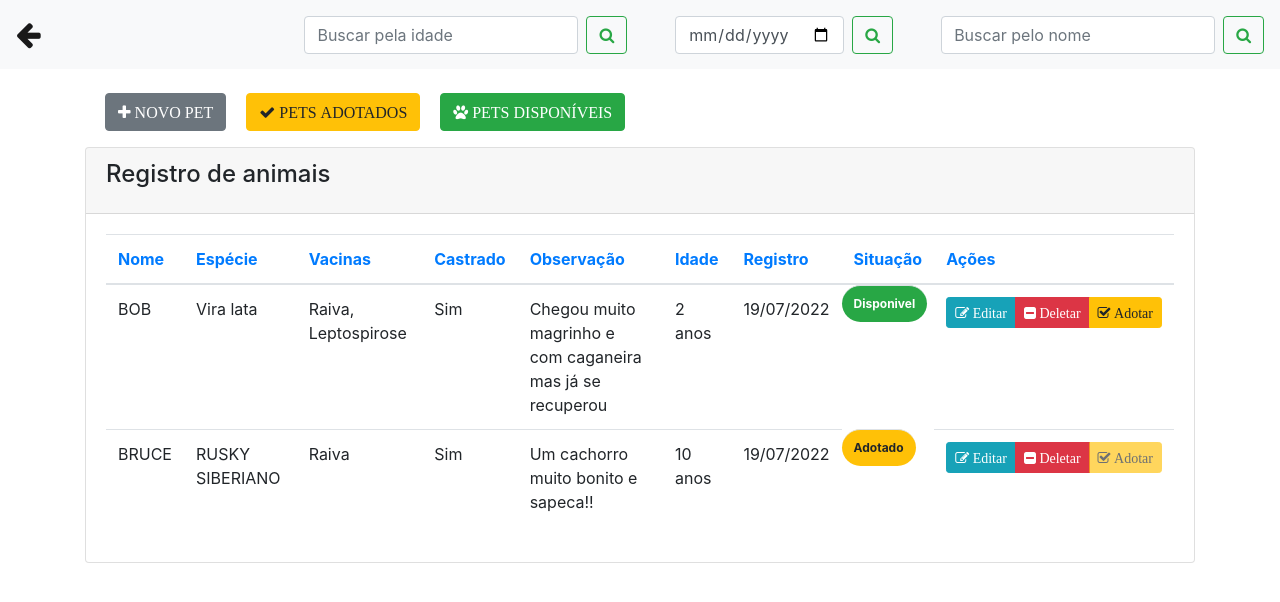
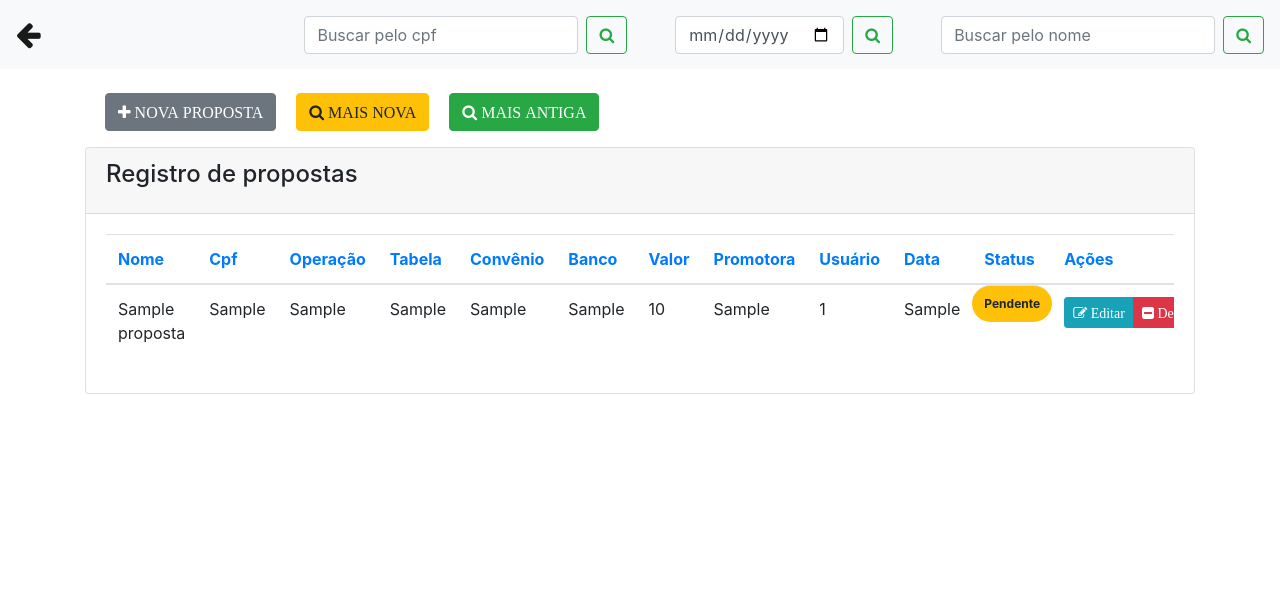
Before and after one commit to figueredorv/crm, a PHP site: page /propostas.php in a window 1280 px wide. Shown: the top 602 px of the page. Run offline with PHP 8.4, Linux system fonts and the light colour scheme; a user stored in the database is signed in; data comes from the database, SQL or seed files in the repository; tables that the repository leaves empty or names only in its code hold one stand-in row (values such as "Sample post").

Commit message:
Nova feature
alteração painel de propostas

```diff
--- a/propostas.php
+++ b/propostas.php
@@ -16,8 +16,9 @@ $nomeusuario = $_SESSION['nome_usuario'];
 
 <!DOCTYPE html>
 <html>
+
 <head>
-  <title>Registrar animais</title>
+  <title>Propostas</title>
 
 
   <meta content='width=device-width, initial-scale=1.0, maximum-scale=1.0, user-scalable=0, shrink-to-fit=no' name='viewport' />
@@ -55,8 +56,8 @@ $nomeusuario = $_SESSION['nome_usuario'];
 
       </ul>
       <form class="form-inline my-2 my-lg-0 mr-5">
-      <input name="txtpesquisaridade" id="txtidade" class="form-control mr-sm-2" type="search" placeholder="Buscar pela idade" aria-label="Pesquisar">
-      <button name="buttonPesquisaridade" class="btn btn-outline-success my-2 my-sm-0" type="submit"><i class="fa fa-search"></i></button>
+        <input name="txtpesquisaridade" id="txtidade" class="form-control mr-sm-2" type="search" placeholder="Buscar pelo cpf" aria-label="Pesquisar">
+        <button name="buttonPesquisarcpf" class="btn btn-outline-success my-2 my-sm-0" type="submit"><i class="fa fa-search"></i></button>
       </form>
 
       </ul>
@@ -100,14 +101,14 @@ $nomeusuario = $_SESSION['nome_usuario'];
         <div class="container">
           <div class="row">
             <form class="form-inline my-2 my-lg-0" style="margin-left:20px;">
-              <button type="button" class="btn btn-secondary mb-3" data-toggle="modal" data-target="#modalExemplo"><i class="fa fa-plus"> NOVO PET</i></button>
+              <button type="button" class="btn btn-secondary mb-3" data-toggle="modal" data-target="#modalExemplo"><i class="fa fa-plus"> NOVA PROPOSTA</i></button>
             </form>
 
             <form class="form-inline my-2 my-lg-0" style="margin-left:20px;">
-              <button name="buttonOcAtendidas" class="btn btn-warning  mb-3" type="submit"><i class="fa fa-check"> PETS ADOTADOS</i></button>
+              <button name="buttonpropostamaisnova" class="btn btn-warning  mb-3" type="submit"><i class="fa fa-search"> MAIS NOVA</i></button>
             </form>
             <form class="form-inline my-2 my-lg-0" style="margin-left:20px;">
-              <button name="buttonOcNaoAtendidas" class="btn btn-success mb-3" type="submit"><i class="fa fa-paw"> PETS DISPONÍVEIS</i></button>
+              <button name="buttonpropostamaisantiga" class="btn btn-success mb-3" type="submit"><i class="fa fa-search"> MAIS ANTIGA</i></button>
             </form>
 
 
@@ -124,47 +125,48 @@ $nomeusuario = $_SESSION['nome_usuario'];
             <div class="col-md-12">
               <div class="card">
                 <div class="card-header">
-                    <h4 class="card-title"> Registro de animais</h4>
+                  <h4 class="card-title"> Registro de propostas</h4>
 
                 </div>
                 <div class="card-body">
-                    <div class="table-responsive" >
+                  <div class="table-responsive">
 
 
                     <!--LISTAR TODos os animais -->
 
                     <?php
 
-                        // novo codigo ( procurar ocorrência pelo nome)
-                        if(isset($_GET['buttonPesquisar']) and $_GET['txtpesquisar'] != ''){
+                    // novo codigo ( procurar proposta pelo nome da pessoa)
+                    if (isset($_GET['buttonPesquisar']) and $_GET['txtpesquisar'] != '') {
                       $nome = $_GET['txtpesquisar'] . '%';
-                           $query = "select * from animais where nome LIKE '$nome'  order by nome asc";
-                           // novo codigo ( procurar animal pela idade)
-                        }else if(isset($_GET['buttonPesquisaridade']) and $_GET['txtpesquisaridade'] != ''){
+                      $query = "select * from propostas where nome LIKE '$nome'  order by nome asc";
+                      // novo codigo ( procurar proposta pelo cpf)
+                    } else if (isset($_GET['buttonPesquisarcpf']) and $_GET['buttonPesquisarcpf'] != '') {
                       $nome = $_GET['txtpesquisaridade'];
-                           $query = "select * from animais where idade = '$nome'  order by idade asc";
+                      $query = "select * from propostas where idade = '$nome'  order by cpf asc";
                     }
-                        // novo codigo ( procurar ocorrência pela data)
-                        else if(isset($_GET['buttonPesquisardata']) and $_GET['txtpesquisardata'] != ''){
+                    // novo codigo ( procurar proposta pela data)
+                    else if (isset($_GET['buttonPesquisardata']) and $_GET['txtpesquisardata'] != '') {
                       $nome = $_GET['txtpesquisardata'];
-                           $query = "select * from animais where data = '$nome'  order by data asc";
+                      $query = "select * from propostas where data = '$nome'  order by data asc";
                     }
-                        // novo codigo ( procurar animais adotados)
-                        else if(isset($_GET['buttonOcAtendidas'])){
-                          $nome = 'Adotado';
-                          $query = "select * from animais where situacao = '$nome'   order by data asc";
+                    // novo codigo ( procurar propostas MAIS NOVA)
+                    else if (isset($_GET['buttonpropostamaisnova'])) {
+
+                      $query = "SELECT * FROM propostas
+                      ORDER BY `data` ASC;";
                     }
-                       // novo codigo ( procurar por animais não adotados)
-                       else if(isset($_GET['buttonOcNaoAtendidas'])){
-                        $nome = 'Disponivel';
-                        $query = "select * from animais where situacao = '$nome'   order by data asc";
-                     }
-                     else if(isset($_GET['buttonOcNaoAtendidas'])){
+                    // novo codigo ( procurar por propostas MAIS ANTIGA)
+                    else if (isset($_GET['buttonpropostamaisantiga'])) {
+
+                      $query = "SELECT * FROM propostas
+                      ORDER BY `data` DESC;";
+                    } else if (isset($_GET['buttonOcNaoAtendidas'])) {
                       $nome = 'Disponivel';
                       $query = "select * from animais where situacao = '$nome'   order by data asc";
                     }
                     // novo codigo ( procurar por animais não adotados)
-                     else if(isset($_GET['buttonpetsemvacina'])){
+                    else if (isset($_GET['buttonpetsemvacina'])) {
                       $nome = '';
                       $query = "select * from animais where vacinas = '$nome'   order by data asc";
                     }
@@ -176,8 +178,8 @@ $nomeusuario = $_SESSION['nome_usuario'];
 
                     //final do código
 
-                        else{
-                         $query = "select * from animais order by id desc";
+                    else {
+                      $query = "select * from propostas order by idpropostas desc";
                     }
 
 
@@ -188,11 +190,10 @@ $nomeusuario = $_SESSION['nome_usuario'];
                     //$dado = mysqli_fetch_array($result);
                     $row = mysqli_num_rows($result);
 
-                        if($row == ''){
+                    if ($row == '') {
 
                       echo "<h3> Não existem dados cadastrados no banco </h3>";
-
-                        }else{
+                    } else {
 
                     ?>
 
@@ -205,28 +206,41 @@ $nomeusuario = $_SESSION['nome_usuario'];
                             Nome
                           </th>
                           <th>
-                            Espécie
+                            Cpf
                           </th>
                           <th>
-                            Vacinas
+                            Operação
                           </th>
                           <th>
-                            Castrado
+                            Tabela
                           </th>
                           <th>
-                           Observação
+                            Convênio
                           </th>
                           <th>
-                            Idade
+                            Banco
                           </th>
+
+                          <th>
+                            Valor
                           </th>
+
                           <th>
-                            Registro
+                            Promotora
                           </th>
+
                           <th>
-                            Situação
+                            Usuário
                           </th>
+
+                          <th>
+                            Data
                           </th>
+
+                          <th>
+                            Status
+                          </th>
+
                           <th>
                             Ações
                           </th>
@@ -235,17 +249,20 @@ $nomeusuario = $_SESSION['nome_usuario'];
 
                           <?php
 
-                          while($res_1 = mysqli_fetch_array($result)){
+                          while ($res_1 = mysqli_fetch_array($result)) {
                             $nome = $res_1["nome"];
-                            $especie = $res_1["especie"];
-                            $vacinas = $res_1["vacinas"];
-                            $castrado = $res_1["castrado"];
-                            $observacao = $res_1["observacao"];
-                            $idade = $res_1["idade"];
+                            $cpf = $res_1["cpf"];
+                            $operacao = $res_1["operacao"];
+                            $tabela = $res_1["tabela"];
+                            $convenio = $res_1["covenio"];
+                            $banco = $res_1["banco"];
+                            $valor = $res_1["valor"];
+                            $promotora = $res_1["promotora"];
+                            $usuario = $res_1["idusuario"];
+                            $status = $res_1["status"];
                             $data = $res_1["data"];
-                            $situacao = $res_1["situacao"];
-                            $id = $res_1["id"];
-                            $nomeexcluido = $nome; // Variavel criada somente para enviar LOG do nome que foi excluído
+                            $id = $res_1["idpropostas"];
+                            $nomeexcluido = $nome; // Variavel criada somente para enviar LOG do nome do pet que foi excluído
 
                             $data2 = implode('/', array_reverse(explode('-', $data)));
 
@@ -256,35 +273,39 @@ $nomeusuario = $_SESSION['nome_usuario'];
                             <tr>
 
                               <td><?php echo $nome; ?></td>
-                             <td><?php echo $especie; ?></td>
-                             <td><?php echo $vacinas;  ?></td>
-                             <td><?php echo $castrado;  ?></td>
-                             <td><?php echo $observacao; ?></td>
-                             <td><?php echo $idade . ' anos';?></td>
-                             <td><?php echo $data2; ?></td>
+                              <td><?php echo  $cpf; ?></td>
+                              <td><?php echo  $operacao;  ?></td>
+                              <td><?php echo $tabela;  ?></td>
+                              <td><?php echo $convenio; ?></td>
+                              <td><?php echo $banco; ?></td>
+                              <td><?php echo  $valor; ?></td>
+                              <td><?php echo  $promotora; ?></td>
+                              <td><?php echo  $usuario; ?></td>
+                              <td><?php echo  $data2; ?></td>
+
+
 
 
 
                               <?php
-                              if($situacao == "Disponivel"): ?>
-                                  <td class="badge badge-pill badge-success" ><?php echo $situacao; ?></td>
+                              if ($status == "Pendente") : ?>
+                                <td class="badge badge-pill badge-warning"><?php echo $status; ?></td>
                               <?php
                               endif;
 
                               ?>
                               <?php
-                              if($situacao == "Adotado"): ?>
-                                  <td class="badge badge-pill badge-warning " ><?php echo $situacao; ?></td>
+                              if ($status == "Finalizada") : ?>
+                                <td class="badge badge-pill badge-success"><?php echo $status; ?></td>
                               <?php
                               endif;
 
                               ?>
                               <?php
-                              if($situacao == "Naodisponivel"): ?>
-                                  <td class="badge badge-pill badge-danger" ><?php echo "Não disponível"; ?></td>
+                              if ($status == "Cancelada") : ?>
+                                <td class="badge badge-pill badge-danger"><?php echo $status; ?></td>
                               <?php
                               endif;
-
                               ?>
 
 
@@ -294,15 +315,15 @@ $nomeusuario = $_SESSION['nome_usuario'];
                                 <div class="btn-group" role="group" aria-label="Exemplo básico">
                                   <a class="btn btn-info btn-sm" href="animais.php?func=edita&id=<?php echo $id; ?>"><i class="fa fa-pencil-square-o"> Editar</i></a>
 
-                             <a  class="btn btn-danger btn-sm" href="animais.php?func=deleta&id=<?php echo $id; ?>"><i class="fa fa-minus-square"> Deletar</i></a>
+                                  <a class="btn btn-danger btn-sm" href="animais.php?func=deleta&id=<?php echo $id; ?>"><i class="fa fa-minus-square"> Deletar</i></a>
 
 
 
 
 
                                   <?php
-                              if($situacao == "Adotado"): ?>
-                                  <a  class="btn btn-warning btn-sm disabled" href="animais.php?func=adotar&id=<?php echo $id; ?>"><i class="fa fa-check-square-o"> Adotar</i></a>
+                                  if ($status == "Pendente") : ?>
+                                    <a class="btn btn-warning btn-sm disabled" href="animais.php?func=adotar&id=<?php echo $id; ?>"><i class="fa fa-check-square-o"> Adotar</i></a>
                                   <?php
 
                                   endif;
@@ -311,8 +332,8 @@ $nomeusuario = $_SESSION['nome_usuario'];
 
 
                                   <?php
-                              if($situacao == "Disponivel"): ?>
-                                  <a  class="btn btn-warning btn-sm" href="animais.php?func=adotar&id=<?php echo $id; ?>"><i class="fa fa-check-square-o"> Adotar</i></a>
+                                  if ($status == "Finalizado") : ?>
+                                    <a class="btn btn-warning btn-sm" href="animais.php?func=adotar&id=<?php echo $id; ?>"><i class="fa fa-check-square-o"> Adotar</i></a>
                                   <?php
 
                                   endif;
@@ -321,8 +342,8 @@ $nomeusuario = $_SESSION['nome_usuario'];
 
 
                                   <?php
-                              if($situacao == "Naodisponivel"): ?>
-                                  <a  class="btn btn-warning btn-sm disabled" href="animais.php?func=adotar&id=<?php echo $id; ?>"><i class="fa fa-check-square-o"> Adotar</i></a>
+                                  if ($status == "Cancelado") : ?>
+                                    <a class="btn btn-warning btn-sm disabled" href="animais.php?func=adotar&id=<?php echo $id; ?>"><i class="fa fa-check-square-o"> Adotar</i></a>
                                   <?php
 
                                   endif;
@@ -434,8 +455,8 @@ $nomeusuario = $_SESSION['nome_usuario'];
                     <div class="form-group">
                       <label for="fornecedor">Situação</label>
                       <input type="radio" name="radiosituacao" value="Disponivel" checked> Disponível para adoção
-                 <input type="radio" name="radiosituacao" value="Adotado" > Adotado
-                 <input type="radio" name="radiosituacao" value="Naodisponivel" > Não disponível
+                      <input type="radio" name="radiosituacao" value="Adotado"> Adotado
+                      <input type="radio" name="radiosituacao" value="Naodisponivel"> Não disponível
 
                     </div>
 
@@ -464,6 +485,7 @@ $nomeusuario = $_SESSION['nome_usuario'];
 
 
 </body>
+
 </html>
 
 
@@ -472,7 +494,7 @@ $nomeusuario = $_SESSION['nome_usuario'];
 <!--CADASTRAR -->
 
 <?php
-if(isset($_POST['button'])){
+if (isset($_POST['button'])) {
   $sexo = $_POST["sexo"];
   $nome = $_POST['txtnome'];
   $especie = $_POST['txtespecie'];
@@ -485,44 +507,44 @@ if(isset($_POST['button'])){
 
 
   //Marcando se o animal esta disponivel ou nao para adoção(RadioButon)
-  if($_POST["radiosituacao"] == "Disponivel"){
+  if ($_POST["radiosituacao"] == "Disponivel") {
     $situacao = "Disponivel";
-  }elseif($_POST["radiosituacao"] == "Disponivel"){
+  } elseif ($_POST["radiosituacao"] == "Disponivel") {
     $situacao = "Adotado";
-  }elseif($_POST["radiosituacao"] == "Naodisponivel"){
+  } elseif ($_POST["radiosituacao"] == "Naodisponivel") {
     $situacao = "Naodisponivel";
   }
 
 
   //Marcando sexo do animal
-  if($_POST["sexo"] == "1"){
+  if ($_POST["sexo"] == "1") {
     $sexo = "Macho";
   }
-  if($_POST["sexo"] == "2"){
+  if ($_POST["sexo"] == "2") {
     $sexo = "Fêmea";
   }
 
 
   //Marcando o tipo de registro do animal
-  if($_POST["tipo"] == "1"){
+  if ($_POST["tipo"] == "1") {
     $tipo = "Resgatado pela ong";
   }
-  if($_POST["tipo"] == "2"){
+  if ($_POST["tipo"] == "2") {
     $tipo = "Resgatado por terceiros";
   }
-  if($_POST["tipo"] == "3"){
+  if ($_POST["tipo"] == "3") {
     $tipo = "Doado";
   }
-  if($_POST["tipo"] == "4"){
+  if ($_POST["tipo"] == "4") {
     $tipo = "Temporário";
   }
 
 
   //Marcando se o animal é castrado ou nao antes de cadastrar
-    if($_POST["castrado"] == "1"){
+  if ($_POST["castrado"] == "1") {
     $castrado = "Sim";
   }
-    if($_POST["castrado"] == "2"){
+  if ($_POST["castrado"] == "2") {
     $Castrado = "Não";
   }
 
@@ -542,7 +564,7 @@ if(isset($_POST['button'])){
   $result_verificar = mysqli_query($conexao, $query_verificar);
   $row_verificar = mysqli_num_rows($result_verificar);
 
-  if($row_verificar > 0){
+  if ($row_verificar > 0) {
     echo "<script language='javascript'> window.alert('Nome já Cadastrado!'); </script>";
     exit();
   }
@@ -555,7 +577,7 @@ $result = mysqli_query($conexao, $query);
 
 
   //Editando LOG de usuário, informando que foi adicionada uma nova ocorrÊncia por ele
-if($row_verificar > 0){
+  if ($row_verificar > 0) {
     echo "<script language='javascript'> window.alert('Nome já Cadastrado!'); </script>";
     exit();
   }
@@ -568,14 +590,13 @@ $resultlog = mysqli_query($conexao, $querylog);
 
 
 
-if($result == ''){
+  if ($result == '') {
     echo "<script language='javascript'> window.alert('Ocorreu um erro ao Cadastrar!'); </script>";
-}else{
+  } else {
 
     echo "<script language='javascript'> window.alert('Salvo com Sucesso!'); </script>";
     echo "<script language='javascript'> window.location='animais.php'; </script>";
   }
-
 }
 
 ?>
@@ -598,7 +619,7 @@ if($result == ''){
 
 <!--EXCLUIR -->
 <?php
-if(@$_GET['func'] == 'deleta'){
+if (@$_GET['func'] == 'deleta') {
   $id = $_GET['id'];
   $query = "DELETE FROM animais where id = '$id'";
   mysqli_query($conexao, $query);
@@ -620,7 +641,7 @@ if(@$_GET['func'] == 'deleta'){
 
 <!--EDITAR -->
 <?php
-if(@$_GET['func'] == 'edita'){
+if (@$_GET['func'] == 'edita') {
   $id = $_GET['id'];
   $query = "select * from animais where id = '$id'";
   $result = mysqli_query($conexao, $query);
@@ -628,7 +649,7 @@ $result = mysqli_query($conexao, $query);
 
 
 
- while($res_1 = mysqli_fetch_array($result)){
+  while ($res_1 = mysqli_fetch_array($result)) {
 
 
 ?>
@@ -746,11 +767,13 @@ $result = mysqli_query($conexao, $query);
 
 
 
- <script> $("#modalEditar").modal("show"); </script>
+    <script>
+      $("#modalEditar").modal("show");
+    </script>
 
     <!--Comando para editar os dados UPDATE -->
     <?php
-if(isset($_POST['buttonEditar'])){
+    if (isset($_POST['buttonEditar'])) {
       $sexo = $_POST['sexo'];
       $nome = $_POST['txtnome'];
       $especie = $_POST['txtespecie'];
@@ -765,47 +788,42 @@ if(isset($_POST['buttonEditar'])){
 
 
       //Marcando por onde a solicitação da ocorrência entrou ex: 199, Defesa Civil, e etc. Para realizar o cadastro da oc
-  if($_POST["sexo"] == "1"){
+      if ($_POST["sexo"] == "1") {
         $sexo = "Macho";
       }
-  if($_POST["sexo"] == "2"){
+      if ($_POST["sexo"] == "2") {
         $sexo = "Fêmea";
       }
 
 
       //Marcando o tipo de cadastro do animal
-  if($_POST["tipo"] == "1"){
+      if ($_POST["tipo"] == "1") {
         $tipo = "Resgatado pela ong";
-  }
-  elseif($_POST["tipo"] == "2"){
+      } elseif ($_POST["tipo"] == "2") {
         $tipo = "Resgatado por terceiros";
-  }
-  elseif($_POST["tipo"] == "3"){
+      } elseif ($_POST["tipo"] == "3") {
         $tipo = "Doado";
-  }
-  elseif($_POST["tipo"] == "4"){
+      } elseif ($_POST["tipo"] == "4") {
         $tipo = "Temporário";
       }
 
 
       //Marcando se o animal é castrado ou não
-    if($_POST["castrado"] == "1"){
+      if ($_POST["castrado"] == "1") {
         $castrado = "Sim";
       }
-    if($_POST["castrado"] == "2"){
+      if ($_POST["castrado"] == "2") {
         $castrado = "Não";
       }
 
 
 
       //Marcando se o animal esta disponivel ou nao para adoção (RadioButon)
-  if($_POST["radiosituacao"] == "Disponivel"){
+      if ($_POST["radiosituacao"] == "Disponivel") {
         $situacao = "Disponivel";
-
-}elseif($_POST["radiosituacao"] == "Disponivel"){
+      } elseif ($_POST["radiosituacao"] == "Disponivel") {
         $situacao = "Adotado";
-}
-elseif($_POST["radiosituacao"] == "Naodisponivel"){
+      } elseif ($_POST["radiosituacao"] == "Naodisponivel") {
         $situacao = "Naodisponivel";
       }
 
@@ -823,23 +841,23 @@ $result_editar = mysqli_query($conexao, $query_editar);
       $queryeditar = "INSERT into loguser (nome, acao, data) VALUES ('$nomeusuario', 'Editou um pet de espécie: $especie', curDate())";
       $resulteditar = mysqli_query($conexao, $queryeditar);
 
-if($result_editar == ''){
+      if ($result_editar == '') {
         echo "<script language='javascript'> window.alert('Ocorreu um erro ao Editar!'); </script>";
-}else{
+      } else {
         echo "<script language='javascript'> window.alert('Editado com Sucesso!'); </script>";
         echo "<script language='javascript'> window.location='animais.php'; </script>";
       }
-
     }
     ?>
 
 
-<?php } }  ?>
+<?php }
+}  ?>
 
 
 
 <script type="text/javascript">
-    $(document).ready(function(){
+  $(document).ready(function() {
     $('#txtcpftutor').mask('000.000.000-00'); // Másrcara para o input do cpf da pessoa que irá adotar o animal.
     //$('#txtdata').mask('0000-00-00');
   });
@@ -857,7 +875,7 @@ if($result_editar == ''){
 
 <!--adotar -->
 <?php
-if(@$_GET['func'] == 'adotar'){
+if (@$_GET['func'] == 'adotar') {
   $id = $_GET['id'];
   $query = "select * from animais where id = '$id'";
   $result = mysqli_query($conexao, $query);
@@ -865,7 +883,7 @@ $result = mysqli_query($conexao, $query);
 
 
 
- while($res_1 = mysqli_fetch_array($result)){
+  while ($res_1 = mysqli_fetch_array($result)) {
 
 
 ?>
@@ -937,11 +955,13 @@ $result = mysqli_query($conexao, $query);
 
 
 
- <script> $("#modaladotar").modal("show"); </script>
+    <script>
+      $("#modaladotar").modal("show");
+    </script>
 
     <!--Comando para editar os dados UPDATE -->
     <?php
-if(isset($_POST['buttonadotar'])){
+    if (isset($_POST['buttonadotar'])) {
       $nomeanimal = $_POST['txtnome'];
       $especie = $_POST['txtespecie'];
       $nometutor = $_POST['txtnometutor'];
@@ -968,15 +988,15 @@ $query = "INSERT into adocoes (	nomeanimal,especie, nometutor,cpftutor,enderecot
       $result = mysqli_query($conexao, $query);
 
 
-if($result_editar == ''){
+      if ($result_editar == '') {
         echo "<script language='javascript'> window.alert('Ocorreu um erro ao Editar!'); </script>";
-}else{
+      } else {
         echo "<script language='javascript'> window.alert('Editado com Sucesso!'); </script>";
         echo "<script language='javascript'> window.location='animais.php'; </script>";
       }
-
     }
     ?>
 
 
-<?php } }  ?>
+<?php }
+}  ?>
```
Also changed, not shown: painel_funcionario.php (+73 -48 lines), painel_funcionarioBackup.php (renamed from painel_funcionario2.php, +49 -94 lines), propostasBackup.php (renamed from propostas2.php, +5 -5 lines). Lines whose indentation alone changed are shown as unchanged.
